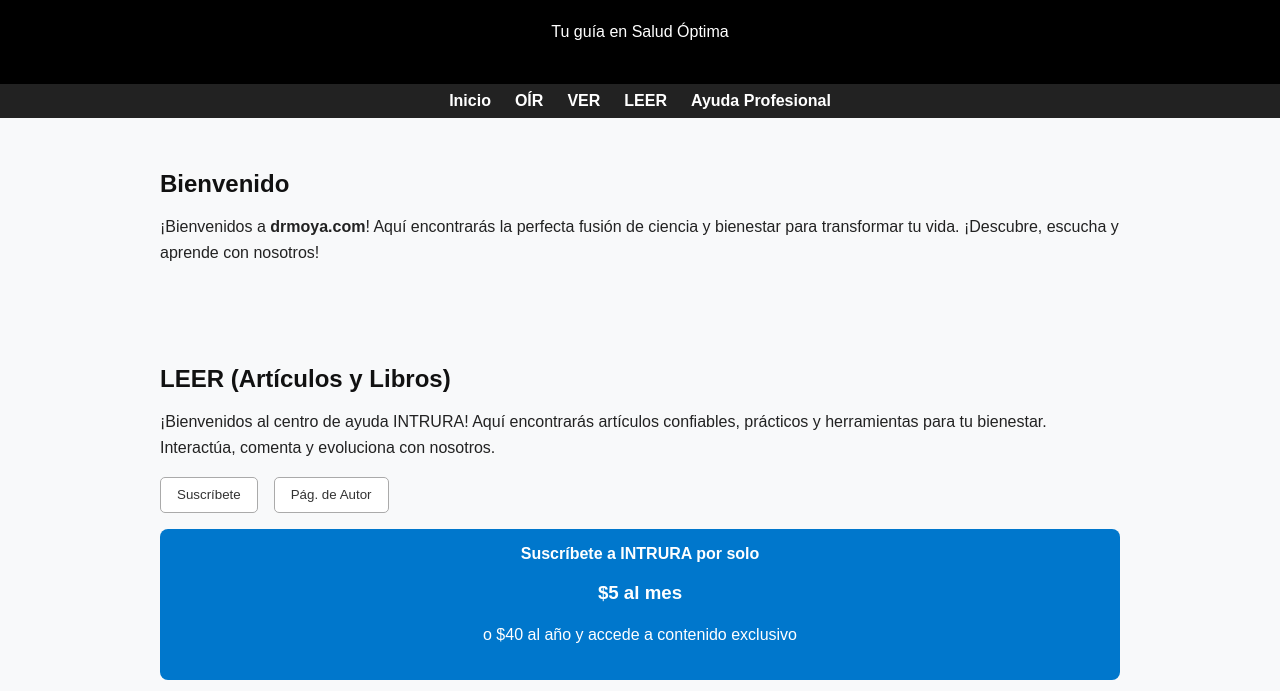
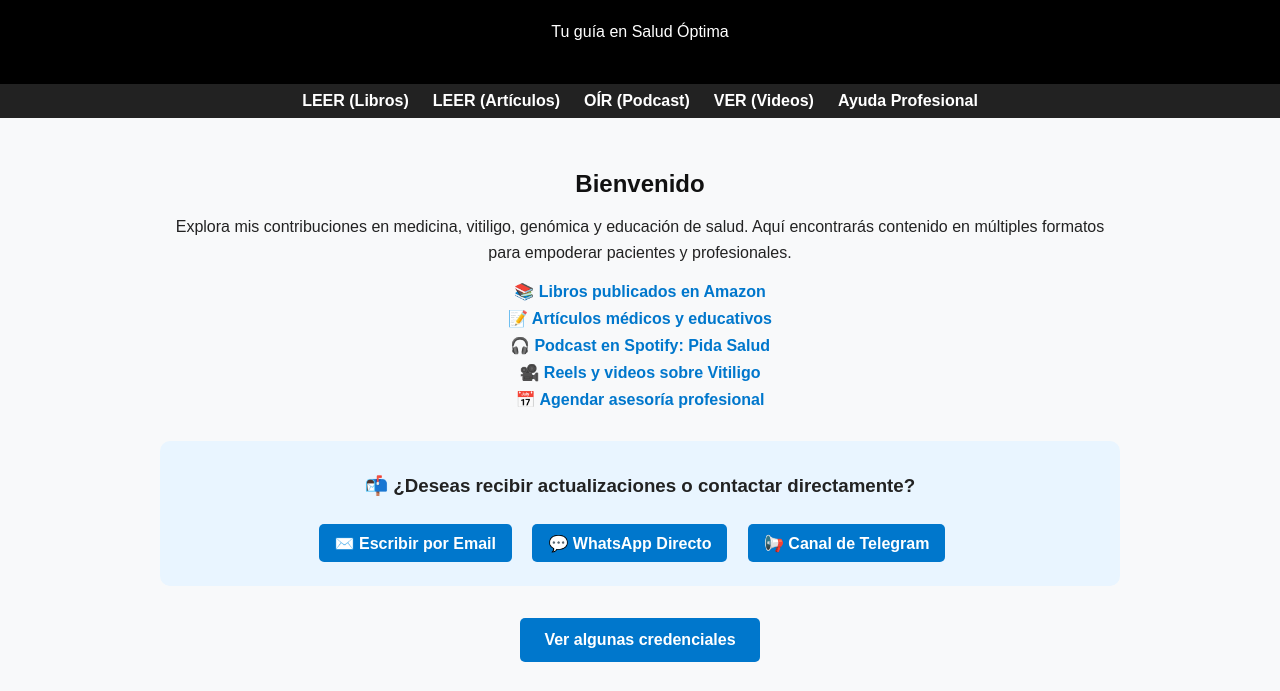
Before and after one commit to j2moya/drmoya-web, a plain HTML site: page index.html in a window 1280 px wide. Shown: the part 85-776 px from the top of the page. Drawn offline with Linux system fonts and the light colour scheme.

Commit message:
Update index.html
Reemplazar index.html con la versión actualizada desde Netlify (14 de junio)

```diff
--- a/index.html
+++ b/index.html
@@ -1,20 +1,23 @@
 <!DOCTYPE html>
 <html lang="es">
 <head>
-  <meta charset="UTF-8">
-  <meta name="viewport" content="width=device-width, initial-scale=1.0">
+  <meta charset="UTF-8" />
+  <meta name="viewport" content="width=device-width, initial-scale=1.0"/>
   <title>Dr. José Moya | Salud Óptima</title>
   <style>
-    body { font-family: sans-serif; margin: 0; padding: 0; background: #f8f9fa; color: #222; }
-    header { background: #000; color: white; padding: 1.5rem; text-align: center; }
-    nav { background: #222; display: flex; justify-content: center; gap: 1.5rem; padding: 0.5rem; }
+    body { font-family: sans-serif; margin: 0; padding: 0; background: #f8f9fa; color: #222; text-align: center; }
+    header { background: #000; color: white; padding: 1.5rem; }
+    nav { background: #222; display: flex; justify-content: center; gap: 1.5rem; padding: 0.5rem; flex-wrap: wrap; }
     nav a { color: white; text-decoration: none; font-weight: bold; }
     section { padding: 2rem; max-width: 960px; margin: auto; }
     h2 { color: #111; margin-bottom: 0.5rem; }
     p { line-height: 1.6; }
-    .video-grid, .button-grid { display: flex; flex-wrap: wrap; gap: 1rem; }
-    .button-grid button, .video-grid a { padding: 0.6rem 1rem; border: 1px solid #aaa; border-radius: 5px; background: white; cursor: pointer; text-decoration: none; color: #333; }
-    .promo-box { background: #0077cc; color: white; padding: 1rem; border-radius: 8px; text-align: center; margin: 1rem 0; }
+    .link-box a { display: block; margin: 0.5rem 0; color: #0077cc; font-weight: bold; text-decoration: none; }
+    .contact-box { margin-top: 2rem; background: #e9f5ff; padding: 1rem; border-radius: 10px; }
+    .contact-box a { display: inline-block; margin: 0.5rem 1rem 0.5rem 0; text-decoration: none; background: #0077cc; color: white; padding: 0.6rem 1rem; border-radius: 5px; font-weight: bold; }
+    .credenciales img { max-width: 90%; height: auto; border: 1px solid #ccc; margin-top: 2rem; display: none; }
+    .mostrar { display: block !important; }
+    .toggle-btn { margin-top: 2rem; padding: 0.8rem 1.5rem; background-color: #0077cc; color: white; border: none; border-radius: 5px; font-size: 1rem; font-weight: bold; cursor: pointer; }
     footer { text-align: center; padding: 1rem; font-size: 0.85rem; color: #666; }
   </style>
 </head>
@@ -25,47 +28,36 @@
   </header>
 
   <nav>
-    <a href="#inicio">Inicio</a>
-    <a href="#oir">OÍR</a>
-    <a href="#ver">VER</a>
-    <a href="#leer">LEER</a>
-    <a href="#ayuda">Ayuda Profesional</a>
+    <a href="https://amazon.com/author/josemoya" target="_blank">LEER (Libros)</a>
+    <a href="https://aahhoo.com/a/" target="_blank">LEER (Artículos)</a>
+    <a href="https://open.spotify.com/show/2ulPvbXVQt4EkWAKJprAx7" target="_blank">OÍR (Podcast)</a>
+    <a href="https://www.youtube.com/playlist?list=PLm6zt2JdALrFynt6cA8KyQJgN-4MMW0Iw" target="_blank">VER (Videos)</a>
+    <a href="https://calendly.com/aahhoo/citas" target="_blank">Ayuda Profesional</a>
   </nav>
 
-  <section id="inicio">
+  <section>
     <h2>Bienvenido</h2>
-    <p>¡Bienvenidos a <strong>drmoya.com</strong>! Aquí encontrarás la perfecta fusión de ciencia y bienestar para transformar tu vida. ¡Descubre, escucha y aprende con nosotros!</p>
-  </section>
+    <p>Explora mis contribuciones en medicina, vitiligo, genómica y educación de salud. Aquí encontrarás contenido en múltiples formatos para empoderar pacientes y profesionales.</p>
 
-  <section id="leer">
-    <h2>LEER (Artículos y Libros)</h2>
-    <p>¡Bienvenidos al centro de ayuda INTRURA! Aquí encontrarás artículos confiables, prácticos y herramientas para tu bienestar. Interactúa, comenta y evoluciona con nosotros.</p>
-    <div class="button-grid">
-      <button>Suscríbete</button>
-      <button>Pág. de Autor</button>
+    <div class="link-box">
+      <a href="https://amazon.com/author/josemoya" target="_blank">📚 Libros publicados en Amazon</a>
+      <a href="https://aahhoo.com/a/" target="_blank">📝 Artículos médicos y educativos</a>
+      <a href="https://open.spotify.com/show/2ulPvbXVQt4EkWAKJprAx7" target="_blank">🎧 Podcast en Spotify: Pida Salud</a>
+      <a href="https://www.youtube.com/playlist?list=PLm6zt2JdALrFynt6cA8KyQJgN-4MMW0Iw" target="_blank">🎥 Reels y videos sobre Vitiligo</a>
+      <a href="https://calendly.com/aahhoo/citas" target="_blank">📅 Agendar asesoría profesional</a>
     </div>
-    <div class="promo-box">
-      <strong>Suscríbete a INTRURA por solo</strong>
-      <h3>$5 al mes</h3>
-      <p>o $40 al año y accede a contenido exclusivo</p>
+
+    <div class="contact-box">
+      <h3>📬 ¿Deseas recibir actualizaciones o contactar directamente?</h3>
+      <a href="mailto:salud@drmoya.com?subject=Quiero%20recibir%20notificaciones%20de%20contenido&body=Hola%2C%20Dr.%20Moya%2C%20me%20gustaría%20mantenerme%20informado%20sobre%20sus%20nuevas%20publicaciones%20y%20contenidos." target="_blank">✉️ Escribir por Email</a>
+      <a href="https://wa.me/17865644249?text=Hola%20Dr.%20Moya%2C%20quiero%20recibir%20sus%20videos%20y%20novedades%20de%20salud." target="_blank">💬 WhatsApp Directo</a>
+      <a href="https://t.me/drjmoya" target="_blank">📢 Canal de Telegram</a>
     </div>
-  </section>
 
-  <section id="ver">
-    <h2>VER (Videos)</h2>
-    <p>No querrás perderte nuestros videos: ciencia, salud, empatía y más. Presentado con claridad y cercanía. ¡Suscríbete al canal y mantente informado!</p>
-    <iframe width="100%" height="315" src="https://www.youtube.com/embed/YOUTUBE_VIDEO_ID" frameborder="0" allowfullscreen></iframe>
-  </section>
-
-  <section id="oir">
-    <h2>OÍR (Podcast)</h2>
-    <p>Descubre lo último en medicina, nutrición, ejercicio, genómica clínica y bienestar. Escúchanos mientras trabajas o te relajas. ¡Transforma tu salud con nosotros!</p>
-    <iframe style="border-radius:12px" src="https://open.spotify.com/embed/episode/SPOTIFY_EPISODE_ID" width="100%" height="152" frameborder="0" allowfullscreen="" allow="autoplay; clipboard-write; encrypted-media; fullscreen; picture-in-picture" loading="lazy"></iframe>
-  </section>
-
-  <section id="ayuda">
-    <h2>Ayuda Profesional</h2>
-    <p>Ofrezco asesoramiento personalizado, flexible y de calidad. Gracias a alianzas con REGUS y MARRIOTTS, puedes acceder a consultas desde múltiples ubicaciones y horarios.</p>
+    <button class="toggle-btn" onclick="document.querySelector('.credenciales img').classList.toggle('mostrar')">Ver algunas credenciales</button>
+    <div class="credenciales">
+      <img src="https://aahhoo.com/assets/img/credenciales.png" alt="Credenciales del Dr. Moya" />
+    </div>
   </section>
 
   <footer>
```
